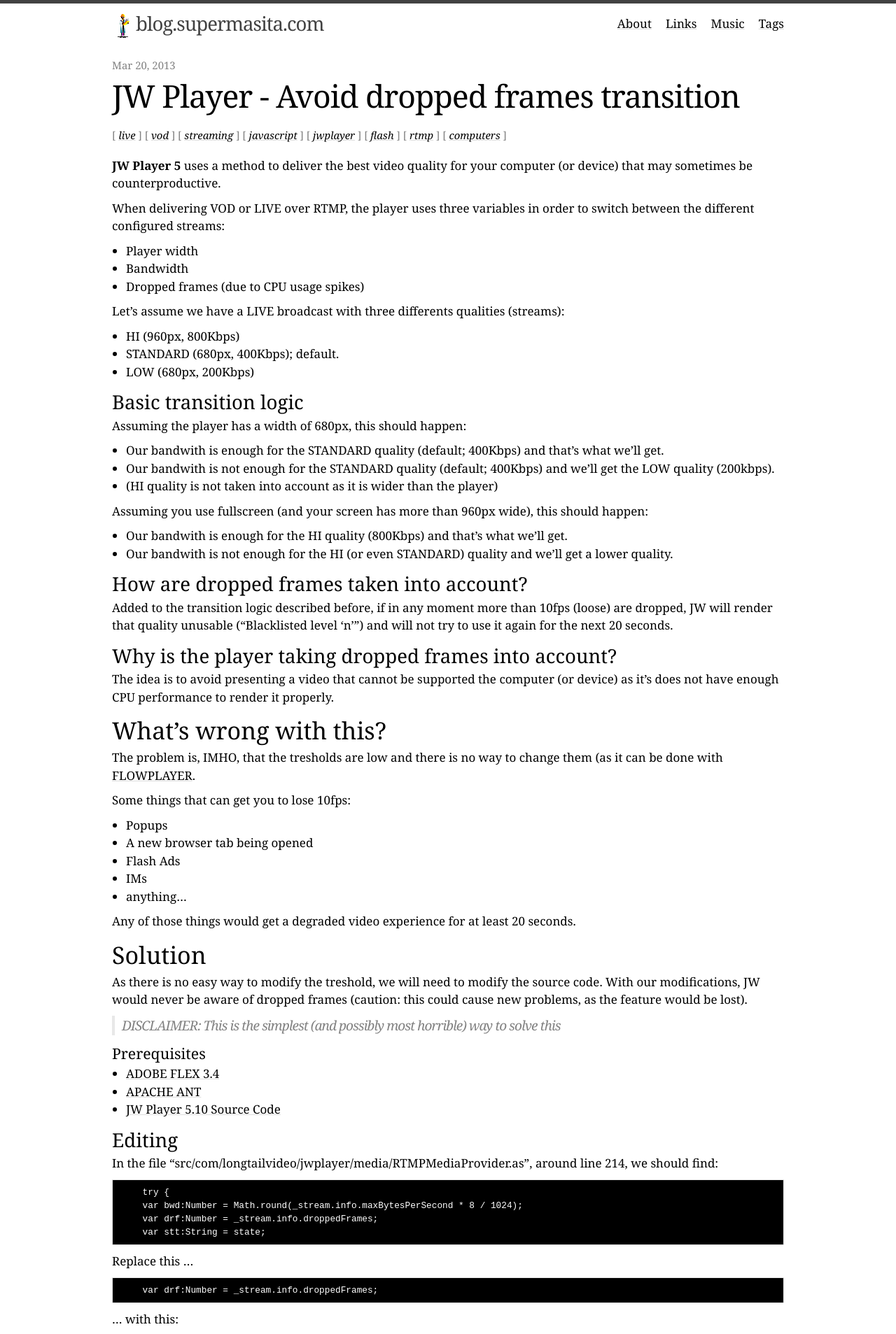
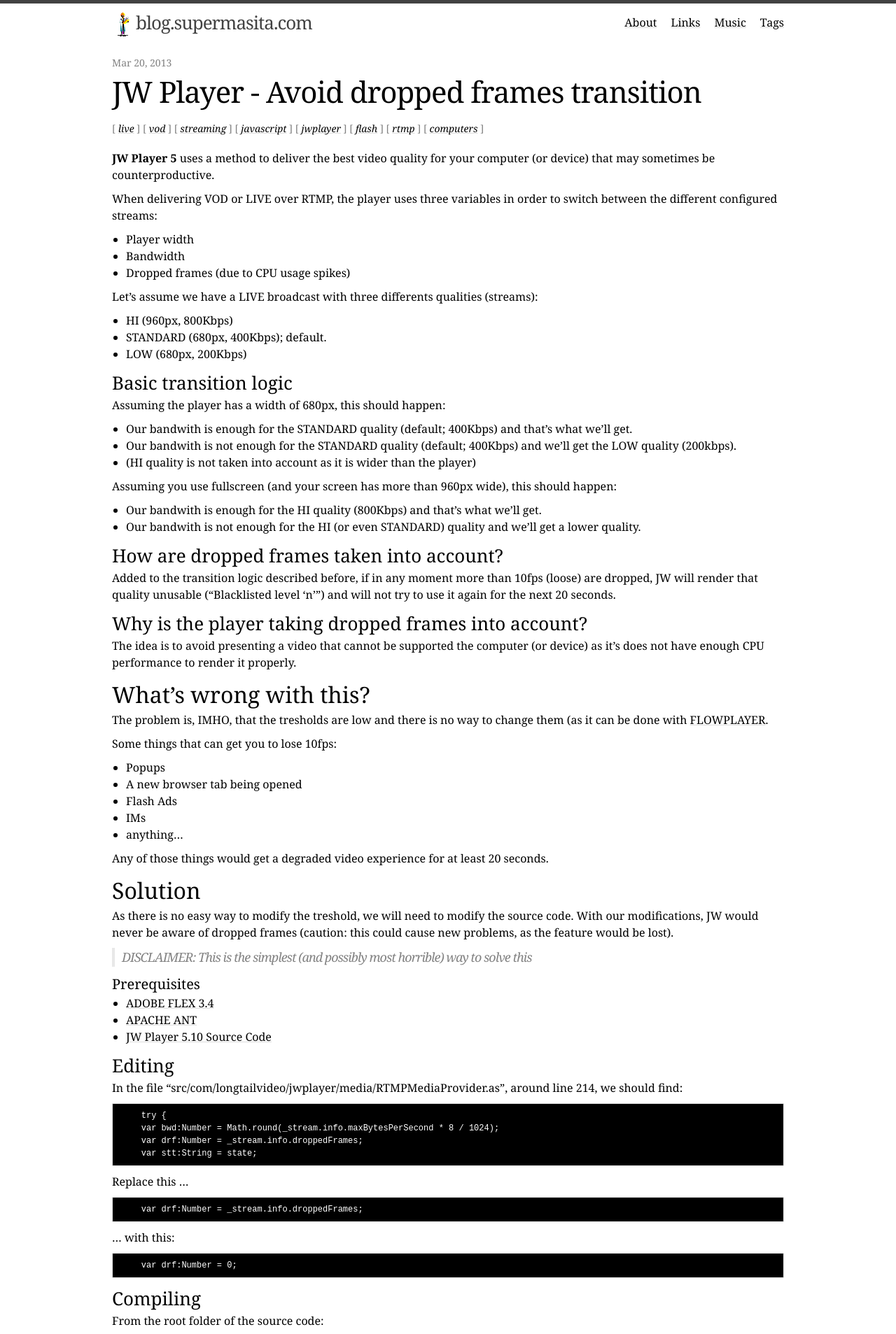
Before and after one commit to supermasita/blog.supermasita.com, a Jekyll site: the page built from _posts/2013-08-20-JW_player-Avoid_dropped_frames_transition.markdown, in a window 1280 px wide. Shown: the top 1907 px of the page at 70% size. Built offline with Jekyll 4.4.1, drawn with Linux system fonts in a browser that asks for light colours.

Commit message:
Reduce font size

```diff
--- a/_sass/minima.scss
+++ b/_sass/minima.scss
@@ -5,7 +5,7 @@
 // $base-font-family: -apple-system, BlinkMacSystemFont, "Segoe UI", Roboto, Helvetica, Arial, sans-serif, "Apple Color Emoji", "Segoe UI Emoji", "Segoe UI Symbol" !default;
 // $base-font-family: "Garamond", "Georgia", serif !default;
 $base-font-family: "Georgia", serif !default;
-$base-font-size:   17px !default;
+$base-font-size:   16px !default;
 $base-font-weight: 400 !default;
 $small-font-size:  $base-font-size * 0.875 !default;
 $base-line-height: 1.5 !default;
```
